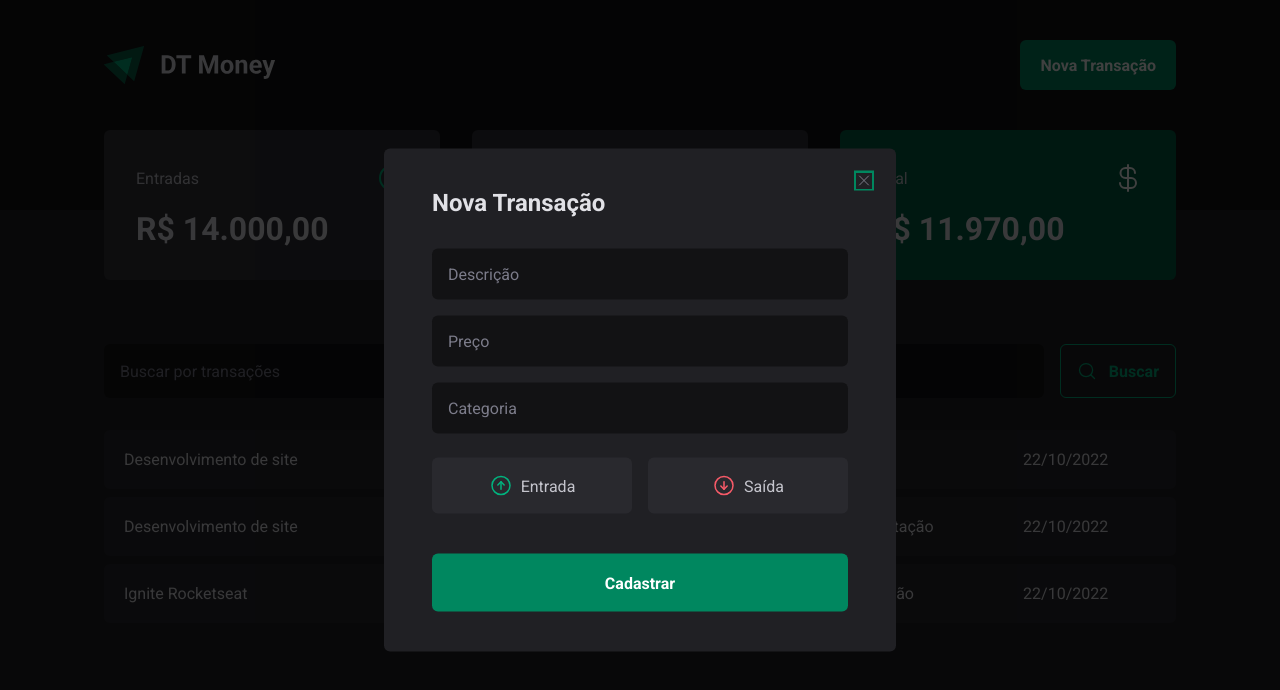
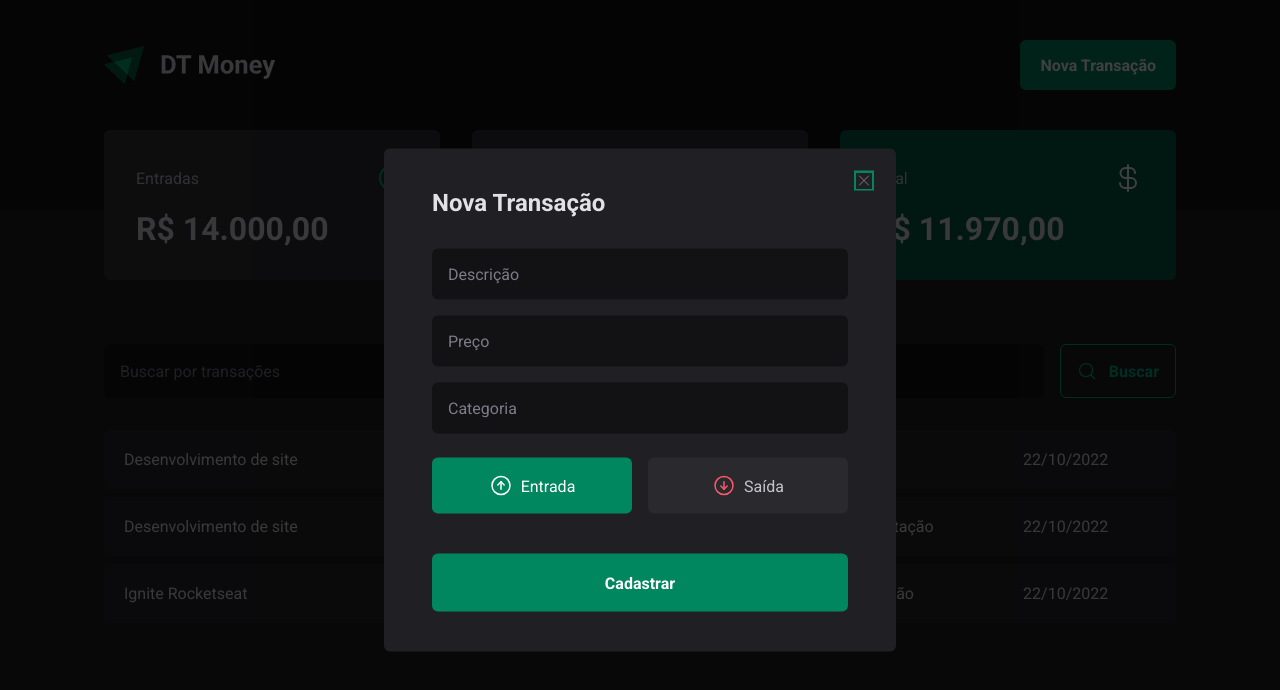
Before and after one commit to leoziondev/ignite-2022-dt-money, a React (Vite) app: page / in a window 1280 px wide. Both pictures are taken after a click on the button "Nova Transação". Shown: the top 690 px of the page. Built offline with nearby package versions, Linux system fonts and the light colour scheme; data requests are answered from the project's data file.

Commit message:
controlled components hook form

```diff
--- a/src/components/NewTransactionModal/index.tsx
+++ b/src/components/NewTransactionModal/index.tsx
@@ -1,5 +1,5 @@
 import * as Dialog from '@radix-ui/react-dialog'
-import { useForm } from "react-hook-form";
+import { useForm, Controller } from "react-hook-form";
 import * as z from 'zod'
 import { zodResolver } from '@hookform/resolvers/zod'
 
@@ -10,18 +10,22 @@ const newTransactionFormSchema = z.object({
   description: z.string(),
   price: z.number(),
   category: z.string(),
-  // type: z.enum(['income', 'outcome']),
+  type: z.enum(['income', 'outcome']),
 })
 
 type NewTransactionFormInputs = z.infer<typeof newTransactionFormSchema>;
 
 export function NewTransactionModal() {
   const {
+    control,
     register,
     handleSubmit,
     formState: {isSubmitting}
   } = useForm<NewTransactionFormInputs>({
-    resolver: zodResolver(newTransactionFormSchema)
+    resolver: zodResolver(newTransactionFormSchema),
+    defaultValues: {
+      type: 'income'
+    }
   })
 
   async function handleCreateNewTransaction(data: NewTransactionFormInputs) {
@@ -59,8 +63,15 @@ export function NewTransactionModal() {
             required
           />
 
-          <TransactionType>
-
+          <Controller
+            control={control}
+            name="type"
+            render={({ field }) => {
+              return (
+                <TransactionType
+                  onValueChange={field.onChange}
+                  value={field.value}
+                >
                   <TransactionTypeButton variant="income" value="income">
                     <ArrowCircleUp  size={24}/>
                     Entrada
@@ -70,8 +81,10 @@ export function NewTransactionModal() {
                     <ArrowCircleDown size={24} />
                     Saída
                   </TransactionTypeButton>
-
                 </TransactionType>
+              )
+            }}
+          />
 
           <button
             type="submit"
```
Lines whose indentation alone changed are shown as unchanged.
